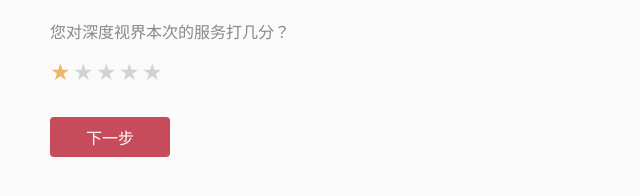
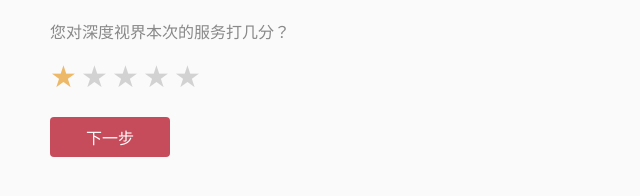
Before and after one commit to Encobator/Deep-Media, a plain HTML site: page Deep-media/comment.html in a window 1280 px wide. Shown: the part 210-406 px from the top of the page, 0-640 px from the left. Drawn offline with nearby package versions, Linux system fonts and the light colour scheme.

Commit message:
fixed more bugs of page width

```diff
--- a/Deep-media/css/css-stars.css
+++ b/Deep-media/css/css-stars.css
@@ -1,14 +1,15 @@
 .br-theme-css-stars .br-widget {
   height: 28px;
   white-space: nowrap;
+  margin-bottom: 30px;
 }
 .br-theme-css-stars .br-widget a {
   text-decoration: none;
-  height: 18px;
-  width: 18px;
+  height: 23px;
+  width: 23px;
   float: left;
-  font-size: 23px;
-  margin-right: 5px;
+  font-size: 30px;
+  margin-right: 8px;
 }
 .br-theme-css-stars .br-widget a:after {
   content: "\2605";
--- a/Deep-media/css/reset.css
+++ b/Deep-media/css/reset.css
@@ -31,3 +31,6 @@
 input {
   width: 100%;
 }
+textarea {
+  width: 100%;
+}
```
